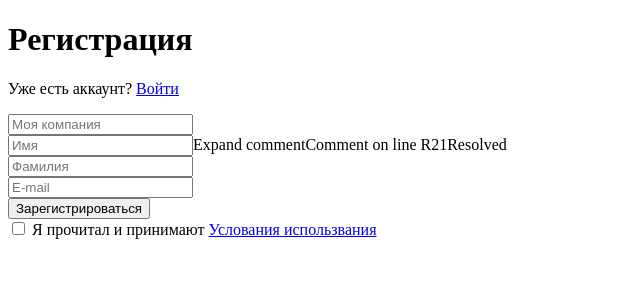
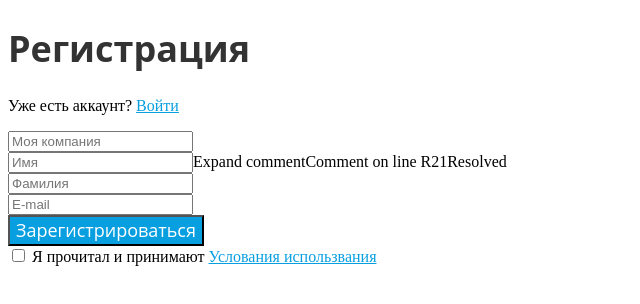
Before and after one commit to yogik1909/purpleshchoolhw, a plain HTML site: page html_css/2-form/index.html in a window 1280 px wide. Shown: the whole page, without its empty margins (0-640 px from the left). Drawn offline with Linux system fonts and the light colour scheme.

Commit message:
Добавлена стилизация формы

```diff
--- a/html_css/2-form/index.html
+++ b/html_css/2-form/index.html
@@ -5,6 +5,7 @@
     <meta charset="UTF-8">
     <meta name="viewport" content="width=device-width, initial-scale=1.0">
     <title>Document</title>
+    <link rel="stylesheet" href="style/style.css">
 </head>
 
 <body>
--- /dev/null
+++ b/html_css/2-form/style/style.css
@@ -0,0 +1,25 @@
+h1 {
+
+    color: #333333;
+    font-size: 36px;
+    font-family: 'Open Sans';
+    font-weight: 700;
+    /*
+    font: "Open Sans", 700,  36px, #333333;
+    */
+
+}
+
+button {
+    background-color: #089FE0;
+    font-family: Open Sans;
+    font-size: 18px;
+    font-weight: 400;
+    line-height: 24.51px;
+    text-align: center;
+    color: #FFFFFF;
+}
+
+a {
+    color: #089FE0;
+}
```
